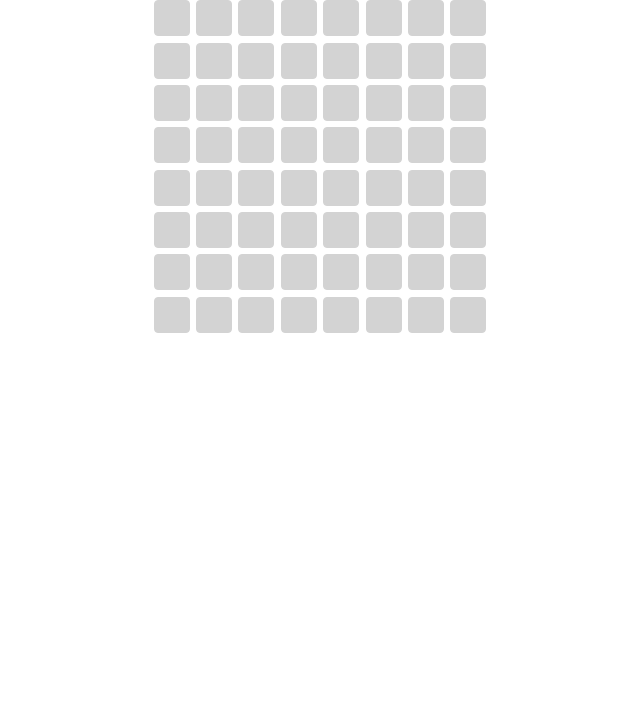
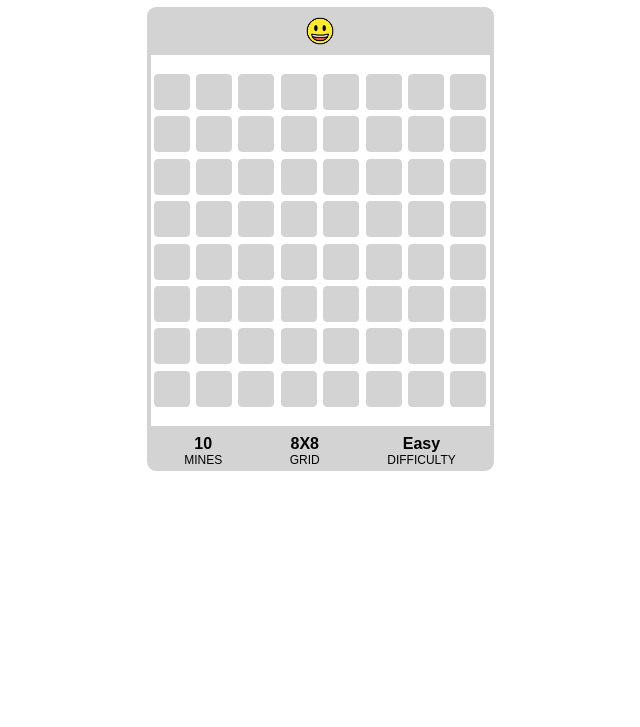
Before and after one commit to TheDarkStrix/minesweeper, a Gatsby site: page / in a window 1280 px wide. Shown: the part 73-800 px from the top of the page, without its empty margins (320-960 px from the left). Built offline with nearby package versions, Linux system fonts and the light colour scheme; Gatsby itself is replaced by a stand-in of ours; a web font is replaced by a local one.

Commit message:
Ui overhaul
** Add functionality reset the game
** Display some game stats

```diff
--- a/src/components/board.js
+++ b/src/components/board.js
@@ -1,5 +1,10 @@
 import React from "react"
 import Cell from "../components/cell"
+
+import fire from "./images/fire.png"
+import win from "./images/win.png"
+import normal from "./images/normal.png"
+import lose from "./images/lose.png"
 
 export default class Board extends React.Component {
   state = {
@@ -9,6 +14,7 @@ export default class Board extends React.Component {
       this.props.mines
     ),
     gameWon: false,
+    gameLost: false,
     mineCount: this.props.mines,
     isFinal: false,
   }
@@ -218,6 +224,7 @@ export default class Board extends React.Component {
 
     // check if mine. game over if true
     if (this.state.boardData[x][y].isMine) {
+      this.state.gameLost = true
       this.revealBoard()
       this.state.boardData[x][y].isFinal = true
       alert("game over")
@@ -313,15 +320,68 @@ export default class Board extends React.Component {
     }
   }
 
+  restartGame = lost => {
+    this.setState({
+      boardData: this.initBoardData(
+        this.props.height,
+        this.props.width,
+        this.props.mines
+      ),
+      gameWon: false,
+      gameLost: false,
+      mineCount: this.props.mines,
+      isFinal: false,
+    })
+  }
+
   render() {
     return (
       <div className="board">
-        <div className="game-info">
-          <span className="info">mines: {this.state.mineCount}</span>
-          <br />
-          <span className="info">{this.state.gameWon ? "You Win" : ""}</span>
+        <div className="game-stats">
+          <div
+            className={["info-parent mb-1", "gameState"].join(" ")}
+            onClick={() => this.restartGame(this.state.gameLost)}
+          >
+            <div className="">
+              <span className="game-emoji">
+                {this.state.gameWon ? (
+                  <div className="endstate">
+                    <img src={fire} />
+                    <img src={win} />
+                    YOU WIN
+                    <img src={win} />
+                    <img src={fire} />
+                  </div>
+                ) : this.state.gameLost ? (
+                  <div className="endstate">
+                    <img src={lose} />
+                    GAME OVER
+                    <img src={lose} />
+                  </div>
+                ) : (
+                  <img src={normal} />
+                )}
+              </span>
+            </div>
+          </div>
         </div>
         {this.renderBoard(this.state.boardData)}
+        <div className="game-stats mt-1">
+          <div className="info-parent">
+            <div className="info">
+              {this.state.mineCount}
+              <span className="info-title">mines</span>
+            </div>
+            <div className="info">
+              8X8
+              <span className="info-title">grid</span>
+            </div>
+            <div className="info">
+              Easy
+              <span className="info-title">difficulty</span>
+            </div>
+          </div>
+        </div>
       </div>
     )
   }
--- a/src/components/cell.js
+++ b/src/components/cell.js
@@ -1,8 +1,13 @@
-import React from "react"
+import React, { useRef, createRef } from "react"
 
 import Bomb from "./images/bomb.png"
 import Flag from "./images/flag.png"
 export default class Cell extends React.Component {
+  constructor(props) {
+    super(props)
+    this.myRef = React.createRef()
+  }
+
   getCellValue() {
     if (!this.props.value.isRevealed) {
       return this.props.value.isFlagged ? (
@@ -34,7 +39,7 @@ export default class Cell extends React.Component {
 
     return (
       <div
-        ref="cell"
+        ref={this.myRef}
         onClick={this.props.onClick}
         className={className}
         onContextMenu={this.props.cMenu}
--- a/src/components/game.js
+++ b/src/components/game.js
@@ -12,9 +12,14 @@ export default class Game extends React.Component {
   render() {
     const { height, width, mines } = this.state
     return (
-      <div className="game">
-        <Board height={height} width={width} mines={mines} />
-      </div>
+      <>
+        <h1 className="game-heading">Minesweeper</h1>
+        <div className="game">
+          <div className="board-parent">
+            <Board height={height} width={width} mines={mines} />
+          </div>
+        </div>
+      </>
     )
   }
 }
--- a/src/styles/index.css
+++ b/src/styles/index.css
@@ -1,3 +1,4 @@
+@import url("http://fonts.cdnfonts.com/css/helsinki");
 body {
   margin: 20px;
   padding: 0;
@@ -9,14 +10,28 @@ body {
 }
 
 .board {
-  padding: 2em;
-  /* background-color: gray; */
-  border-radius: 29px;
+  /* padding: 2em;
+   background-color: gray;
+  border-radius: 29px; */
+}
+
+.game-heading {
+  display: flex;
+  justify-content: center;
+  font-family: "Helsinki", sans-serif;
 }
 
 .board > div {
   display: inline;
   /* width: 100%; */
+}
+
+.mt-1 {
+  margin-top: 1em;
+}
+
+.mb-1 {
+  margin-bottom: 1em;
 }
 
 .game {
@@ -58,6 +73,41 @@ body {
   background-color: red;
 }
 
+.board-parent {
+  display: flex;
+  border: 4px lightgray solid;
+  border-radius: 9px;
+  /* padding: 0.5em; */
+}
+
+.game-stats {
+  display: block !important;
+  /* background-color: lightgray;
+
+  padding: 0.6em 0;
+  margin-top: 0.8em; */
+}
+
+.info-parent {
+  display: flex;
+  justify-content: space-around;
+  background-color: lightgray;
+  /* display: block; */
+  padding: 0.6em 0 0 0;
+}
+
+.info {
+  text-align: center;
+  font-weight: 700;
+}
+
+.info-title {
+  display: block;
+  text-transform: uppercase;
+  font-weight: 500;
+  font-size: 12px;
+}
+
 .sweeper-icons {
   display: flex;
   width: 100%;
@@ -70,3 +120,18 @@ body {
   width: 24px;
   height: 24px;
 }
+
+.gameState {
+  padding: 0;
+}
+
+.game-emoji img {
+  width: 40px;
+  height: 40px;
+}
+
+.endstate {
+  display: flex;
+  align-items: center;
+  font-family: "Helsinki", sans-serif;
+}
```
Also changed, not shown: src/components/images/fire.png (added), src/components/images/lose.png (added), src/components/images/normal.png (added), src/components/images/win.png (added).
